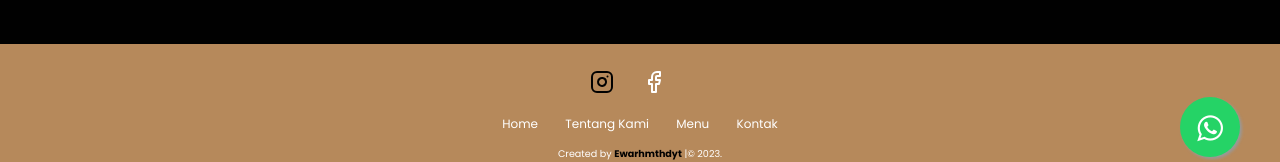
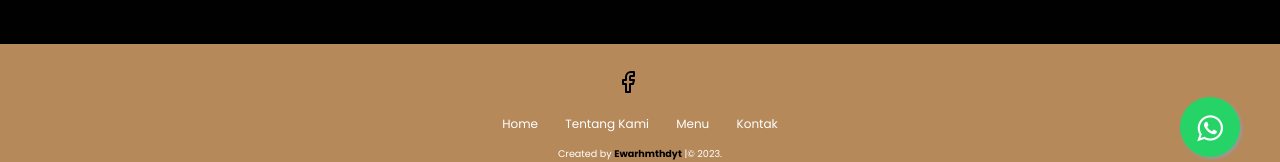
Before and after one commit to xwanike/xwanike.github.io, a plain HTML site: page index.html in a window 1280 px wide. In both pictures the pointer is over the link 602 px from the left and 3676 px from the top of the page. Shown: the part 3587-3749 px from the top of the page. Drawn offline with nearby package versions, Linux system fonts and the light colour scheme; some icons are missing.

Commit message:
pemaruan lagee

```diff
--- a/css/style.css
+++ b/css/style.css
@@ -415,7 +415,7 @@ footer .links a:hover {
 }
 
 .facebook-icon :hover {
-  color: var(--primary);
+  color: var(--bg);
 }
 
 footer .links {
--- a/index.html
+++ b/index.html
@@ -311,7 +311,6 @@
     <!-- Footer Start-->
     <footer>
       <div class="socials">
-        <a href="#"><i data-feather="instagram"></i></a>
         <a href="https://web.facebook.com/propertymakaassar.property/" class="facebook-icon"><i data-feather="facebook"></i></a>
         <a href="#"><i data-feather="#"></i></a>
       </div>
```
